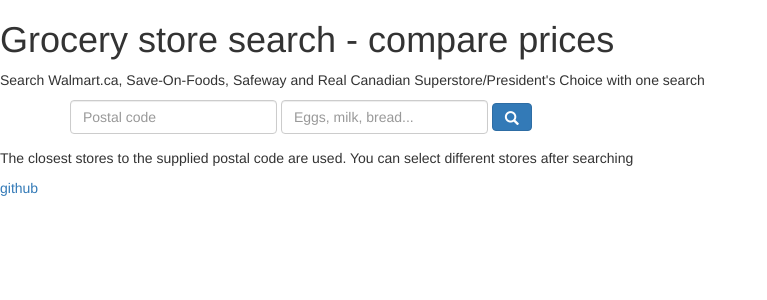
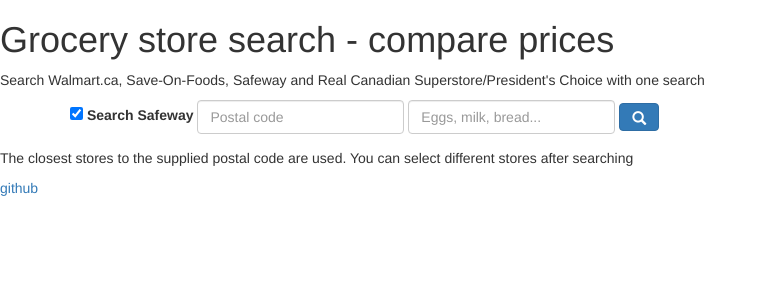
Before and after one commit to snacsnoc/grocery-app, a Flask app: page / in a window 1280 px wide. Shown: the top 300 px of the page, without its empty margins (0-767 px from the left). Run offline with Flask 2, Linux system fonts and the light colour scheme.

Commit message:
Add enable Safeway in search to skip

```diff
--- a/app.py
+++ b/app.py
@@ -36,6 +36,7 @@ def search():
 
     query = request.form["query"]
     postal_code = request.form["postal_code"]
+    enable_safeway = True if "enable_safeway" in request.form else False
 
     # Look up users postal code, convert to lat & long to search for user's local stores
     # Get each store's normalized data using ProductDataParser
@@ -88,8 +89,14 @@ def search():
 
     products_data.set_store_saveon(saveon_store_id)
 
-    walmart_store = products_data.search_stores_walmart(postal_code)
+    walmart_store_data = {}
+    walmart_store_search = products_data.search_stores_walmart(postal_code)
 
+    if not walmart_store_search['payload']['stores']:
+        walmart_store_data['id'] = walmart_store_data['name'] = 0
+    else:
+        walmart_store_data['id'] = str(walmart_store_search["payload"]["stores"][0]["id"])
+        walmart_store_data['name'] = walmart_store_search["payload"]["stores"][0]["displayName"]
     # Set default stores (closest store)
     products_data.set_store_pc(pc_store_id)
 
@@ -99,9 +106,14 @@ def search():
     functions = [
         products_data.query_saveon,
         products_data.query_pc,
-        products_data.query_safeway,
         products_data.query_walmart,
     ]
+
+    if enable_safeway:
+        functions.append(products_data.query_safeway)
+
+
+
 
     # Use a ThreadPoolExecutor to send the requests in parallel
     with concurrent.futures.ThreadPoolExecutor() as executor:
@@ -120,19 +132,23 @@ def search():
                 results[func.__name__] = result
 
     a = results["query_pc"]
+
+
     c = results["query_saveon"]
 
-    if results["query_saveon"]["status"] == 404:
+    if "status" in results["query_saveon"]:
         parsed_saveon_data = "no results"
     else:
         parsed_saveon_data = parser.parse_saveonfoods_json_data(c)
+    b = results["query_safeway"] if enable_safeway else ""
 
-    b = results["query_safeway"]
+    #b = results["query_safeway"]
     f = results["query_walmart"]
-
+    #print(f"walmart query:\n {f}")
+    #print(f'walmart search stores:\n {walmart_store_data}')
     # Check if we have results for all stores
     # TODO: rewrite this
-    if not all([a, b, c, f]):
+    if not all([a, c, f]):
         search_data = {
             "error": "No results",
             "coords": {"latitude": latitude, "longitude": longitude},
@@ -144,13 +160,11 @@ def search():
             "store_name": {
                 "pc": pc_store_name,
                 "saveon": saveon_store_name,
-                "safeway": "Safeway - GTA-MTL",
-                "walmart": str(walmart_store["payload"]["stores"][0]["id"])
+                "walmart": str(walmart_store_data['id'])
                 + " - "
-                + walmart_store["payload"]["stores"][0]["displayName"],
+                + str(walmart_store_data['name']),
             },
             "results": {
-                "safeway": parser.parse_safeway_json_data(b),
                 "saveon": parsed_saveon_data,
                 "pc": parser.parse_pc_json_data(a),
                 "walmart": parser.parse_walmart_json_data(f),
@@ -162,13 +176,18 @@ def search():
                 "formatted_address": formatted_address,
             },
             "debug_mode": DEBUG,
+            "enable_safeway": enable_safeway,
             "store_locations": {
                 "pc": d["ResultList"],
                 "saveon": e["items"],
-                "walmart": walmart_store["payload"]["stores"],
+                "walmart": walmart_store_search["payload"]["stores"],
             },
         }
-
+    print(search_data)
+    if enable_safeway:
+        search_data["results"]["safeway"] = parser.parse_safeway_json_data(b)
+        search_data["store_name"]["safeway"] = "Safeway - GTA-MTL"
+    print(search_data)
     return render_template("search.html", result_data=search_data)
 
 
--- a/templates/index.html
+++ b/templates/index.html
@@ -17,6 +17,8 @@
 <div class="container">
 <form class="form-inline" name="search" id="search-form" action="/search" method="post">
   <div class="form-group">
+      <input type="checkbox" id="enable_safeway" name="enable_safeway" checked>
+    <label for="enable_safeway">Search Safeway</label>
     <input placeholder="Postal code" class="form-control" id="postal_code" name="postal_code">
     <input class="form-control" type="text" id="search" name="query" placeholder="Eggs, milk, bread...">
     <button type="submit" class="btn btn-primary">
@@ -24,6 +26,7 @@
     </button>
   </div>
 </form>
+
 </div>
 <p>The closest stores to the supplied postal code are used. You can select different stores after searching</p>
 <footer><a href="https://github.com/snacsnoc/grocery-app">github</a>{% if result_data['debug_mode'] == "TRUE" %}
--- a/templates/search.html
+++ b/templates/search.html
@@ -8,10 +8,11 @@
 <ul>
     <li>Presidents choice: {{ result_data['store_name']['pc']}}</li>
     <li>Save-On-Foods: {{ result_data['store_name']['saveon']}} </li>
+    {% if enable_safeway %}
     <li>Safeway: {{ result_data['store_name']['safeway']}} </li>
+    {% endif %}
     <li>Walmart: {{ result_data['store_name']['walmart']}} </li>
 </ul>
-
 <div class="table-container">
   <table class="data-table">
     <thead>
@@ -148,6 +149,7 @@ footer .heart {
    "search_results": [
        {% for store, results in result_data['results'].items() %}
     {% for data in results %}
+     {% if data['unit'] and data['name'] and data['image'] %}
     {"Store":"{{ store }}",
     "Price":"{{ data['price'] }}",
     "Unit": "{{ data['unit'] }}",
@@ -155,6 +157,7 @@ footer .heart {
     "Name":"{{ data['name'] }}",
     "Image":"<img height=50px width=50px src={{ data['image'] }}>"
     },
+    {% endif %}
     {% endfor %}
     {% endfor %}
    ]
@@ -277,4 +280,5 @@ window.addEventListener("load", () => {
 </form>
 <footer>
     <small>{{ result_data['coords'] }} </small>
+    <small>displaying stores with data['unit'] and data['name'] and data['image'] </small>
 </footer>
```
Lines whose indentation alone changed are shown as unchanged.
